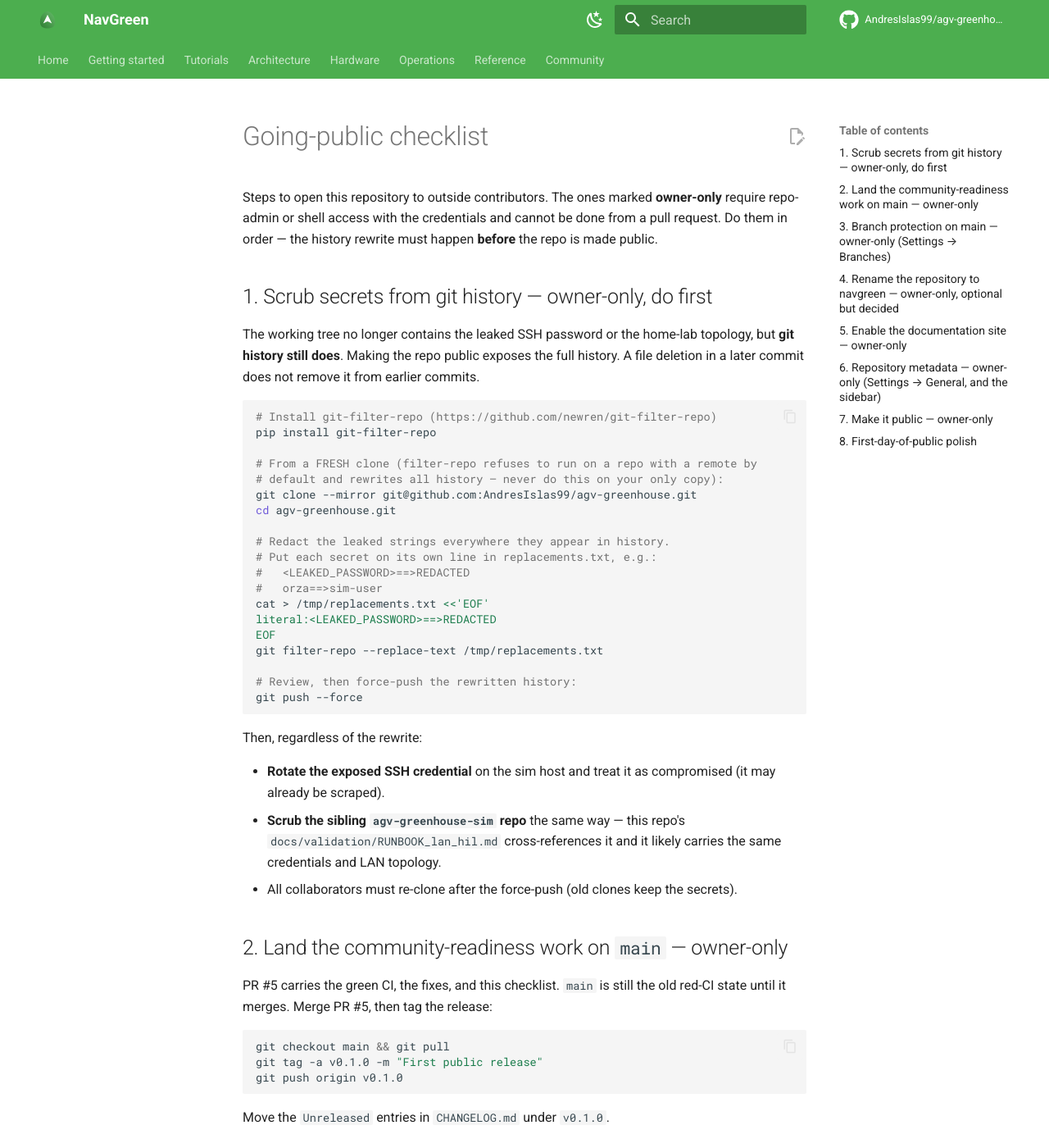
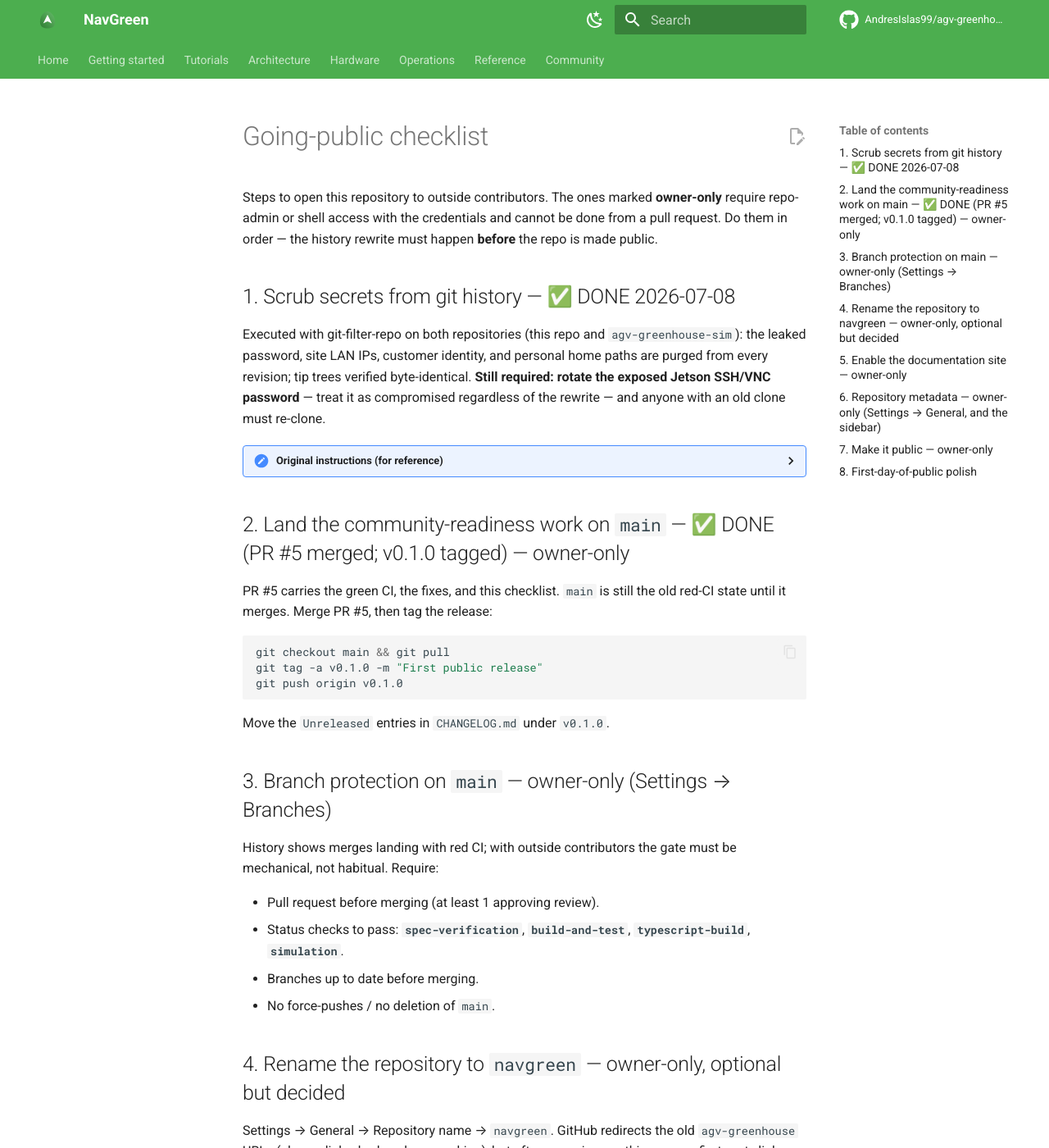
Before and after one commit to AndresIslas99/NavGreen, an MkDocs documentation site: the page built from docs/going_public_checklist.md, in a window 1280 px wide and 1400 px high. Shown: the whole window at 82% size. Built offline with MkDocs 1.6.1 and Material for MkDocs 9.7.7, drawn with Linux system fonts in a browser that asks for light colours; comment, search, counter and statistics services are not loaded.

Commit message:
release: v0.1.0 — first public-ready release
History rewrite executed on both repos (password, site IPs, customer
identity purged from all revisions; tips byte-identical). Checklist
updated: remaining owner steps are password rotation, branch protection,
Pages, rename, visibility.

```diff
--- a/docs/going_public_checklist.md
+++ b/docs/going_public_checklist.md
@@ -5,7 +5,16 @@ Steps to open this repository to outside contributors. The ones marked
 cannot be done from a pull request. Do them in order — the history rewrite
 must happen **before** the repo is made public.
 
-## 1. Scrub secrets from git history — owner-only, do first
+## 1. Scrub secrets from git history — ✅ DONE 2026-07-08
+
+Executed with git-filter-repo on both repositories (this repo and
+`agv-greenhouse-sim`): the leaked password, site LAN IPs, customer
+identity, and personal home paths are purged from every revision; tip
+trees verified byte-identical. **Still required: rotate the exposed
+Jetson SSH/VNC password** — treat it as compromised regardless of the
+rewrite — and anyone with an old clone must re-clone.
+
+<details><summary>Original instructions (for reference)</summary>
 
 The working tree no longer contains the leaked SSH password or the home-lab
 topology, but **git history still does**. Making the repo public exposes the
@@ -44,7 +53,9 @@ Then, regardless of the rewrite:
 - All collaborators must re-clone after the force-push (old clones keep the
   secrets).
 
-## 2. Land the community-readiness work on `main` — owner-only
+</details>
+
+## 2. Land the community-readiness work on `main` — ✅ DONE (PR #5 merged; v0.1.0 tagged) — owner-only
 
 PR #5 carries the green CI, the fixes, and this checklist. `main` is still
 the old red-CI state until it merges. Merge PR #5, then tag the release:
```
Also changed, not shown: CHANGELOG.md (+4 -5 lines).
